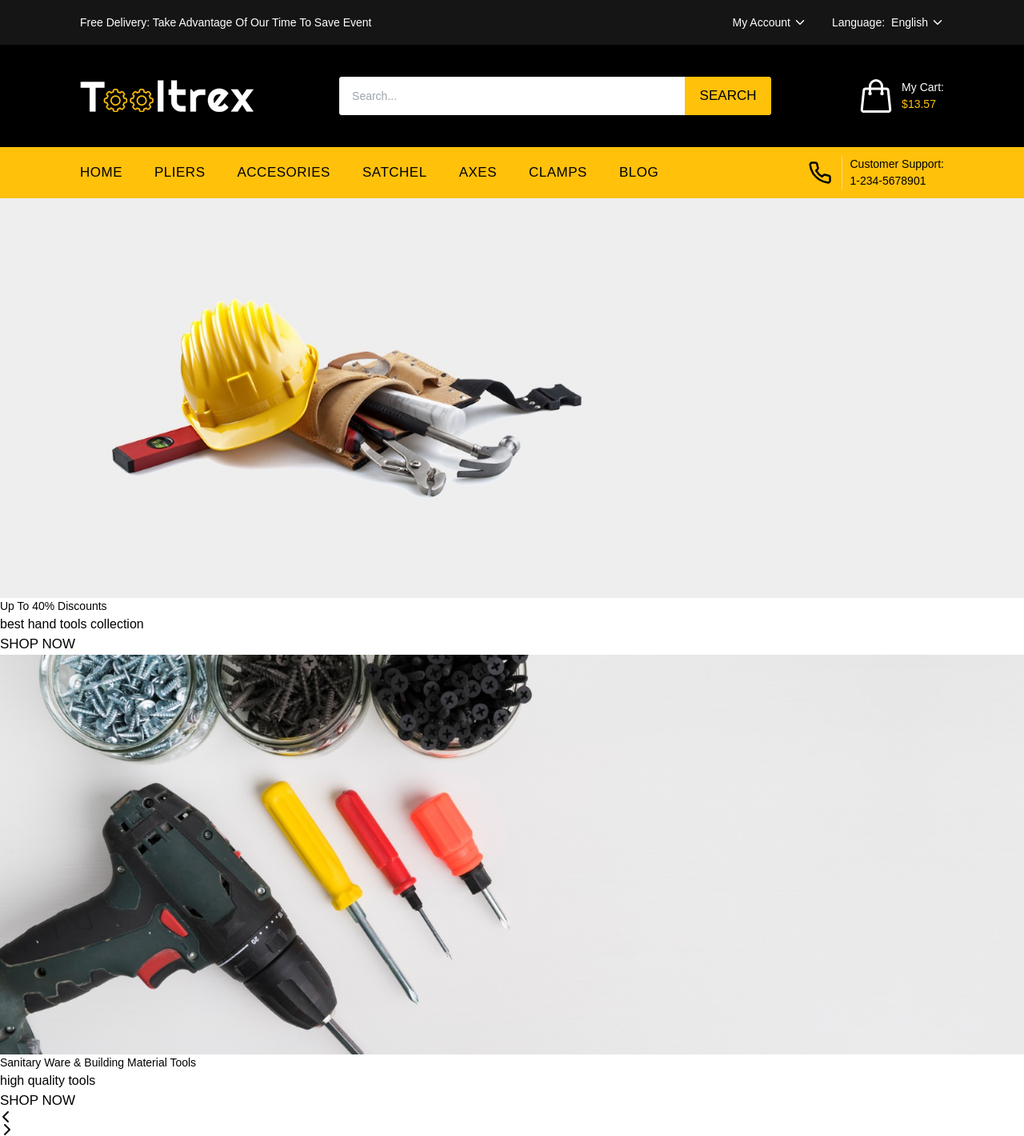
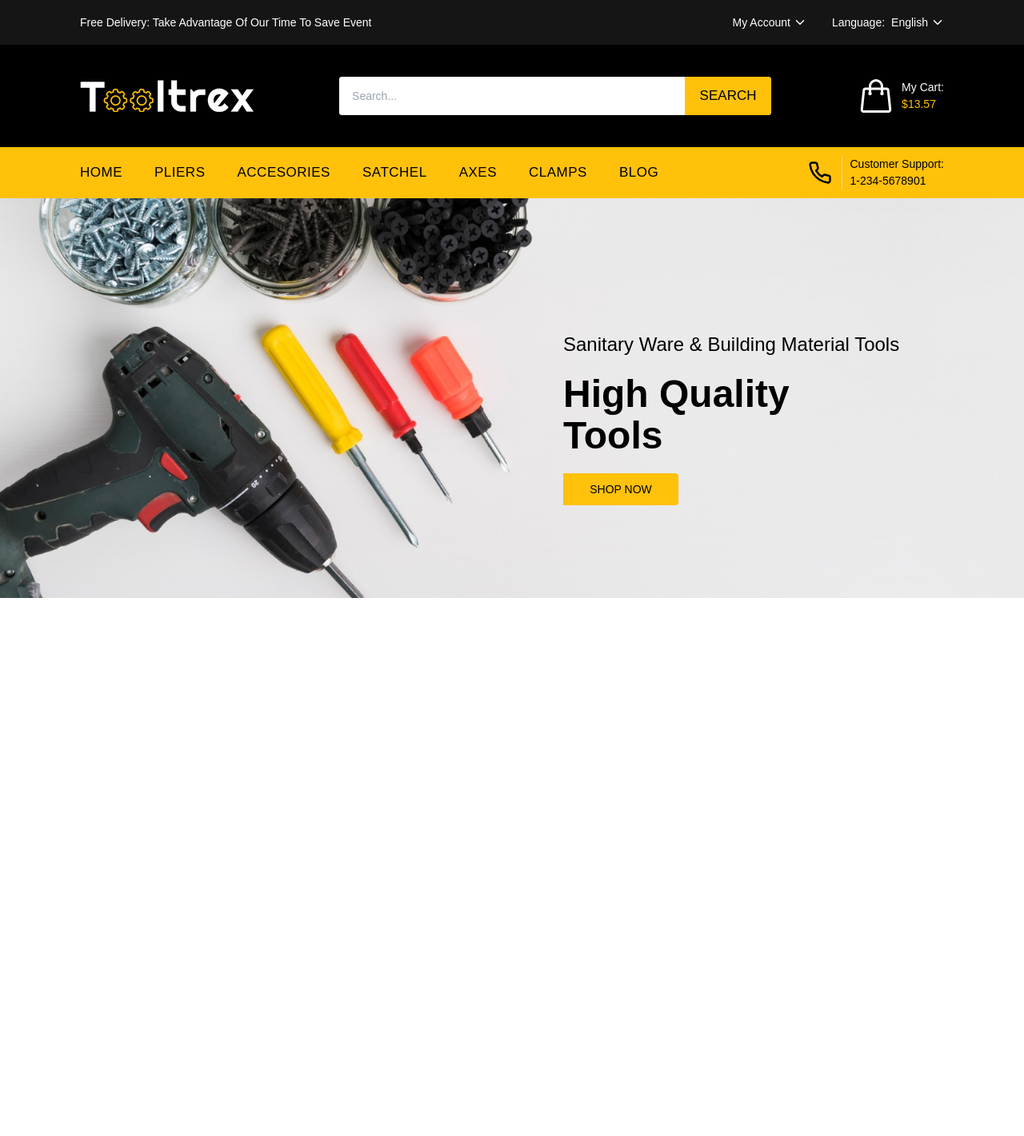
Before and after one commit to sydalshghty/ToolStore-Website, a React (Vite) app: page / in a window 1280 px wide. Shown: the whole page at 80% size. After the commit the page ends 800 px from the top, so only its background shows below. Built offline with nearby package versions, Linux system fonts and the light colour scheme.

Commit message:
upload-changes

```diff
--- a/package.json
+++ b/package.json
@@ -15,7 +15,8 @@
     "react": "^19.1.1",
     "react-dom": "^19.1.1",
     "react-icons": "^5.5.0",
-    "react-router-dom": "^7.9.3"
+    "react-router-dom": "^7.9.3",
+    "swiper": "^12.0.2"
   },
   "devDependencies": {
     "@eslint/js": "^9.36.0",
--- a/src/components/navbar-mobile.jsx
+++ b/src/components/navbar-mobile.jsx
@@ -16,7 +16,7 @@ function NavbarMobile({ onClose }) {
 
     return (
         <div
-            className="fixed top-0 left-0 w-full h-full bg-black bg-opacity-50 content-navbar"
+            className="fixed top-0 left-0 w-full h-full bg-black bg-opacity-50 content-navbar z-50"
             onClick={handleClose}
         >
             <div
--- a/src/components/slider-content.jsx
+++ b/src/components/slider-content.jsx
@@ -2,36 +2,53 @@ import { FaChevronLeft } from "react-icons/fa6";
 import { FaChevronRight } from "react-icons/fa6";
 import sliderbg1 from "../assets/slider1-bg.png";
 import sliderbg2 from "../assets/sliderbg-2.png";
+//import React from "react";
+import { Swiper, SwiperSlide } from "swiper/react";
+import { Navigation, EffectFade,Autoplay } from "swiper/modules";
+import "swiper/css";
+import "swiper/css/navigation";
+import "swiper/css/effect-fade";
+import "../css/slider-content.css";
 
 function SliderContent() {
+    const slides = [
+        {id: 1, img: sliderbg1, title: "up to 40% discounts", suptitle: "best hand tools collection"},
+        {id: 2, img: sliderbg2, title: "sanitary ware & building material tools", suptitle: "high quality tools"}
+    ]
+
     return (
         <div className="slidercontent-departament">
-            <div className="content-slider">
-                <div className="slider1">
-                    <img src={sliderbg1} alt="bg-slider1" className="bg-slider1" />
-                    <div className="content-information">
-                        <p>up to 40% discounts</p>
-                        <h1>best hand tools collection</h1>
-                        <button>shop now</button>
-                    </div>
+            <Swiper
+                modules={[Navigation, EffectFade,Autoplay]}
+                navigation={{
+                    nextEl: ".custom-next",
+                    prevEl: ".custom-prev",
+                }}
+                loop={true}
+                effect="fade"
+                speed={700}
+                slidesPerView={1}
+                autoplay={{
+                    delay: 3000
+                }}
+            >
+                <div className="content-slider relative w-full h-full">
+                        {slides.map((slide,index) => {
+                            return(
+                            <SwiperSlide key={slide.id}>
+                                <div className="slider-information relative w-full h-full" key={slide.id}>
+                                    <img src={slide.img} alt="bg-slider1" className="bg-slider1 w-full h-full" />
+                                    <div className="content-information absolute top-1/3 left-2/3 w-full h-full">
+                                        <p className="text-2xl mb-5 title">{slide.title}</p>
+                                        <h1 className="text-5xl font-bold capitalize mb-5 suptitle">{slide.suptitle}</h1>
+                                        <button className="w-36 h-10 bg-yellowColor text-sm cursor-pointer absolute z-50">shop now</button>
+                                    </div>
+                                </div>
+                            </SwiperSlide>
+                            )
+                        })}
                 </div>
-                <div className="slider2">
-                    <img src={sliderbg2} alt="bg-slider2" className="bg-slider2" />
-                    <div className="content-information">
-                        <p>sanitary ware & building material tools</p>
-                        <h1>high quality tools</h1>
-                        <button>shop now</button>
-                    </div>
-                </div>
-            </div>
-            <div className="btns-transfer">
-                <div className="col-icon">
-                    <FaChevronLeft />
-                </div>
-                <div className="col-icon">
-                    <FaChevronRight />
-                </div>
-            </div>
+            </Swiper>
         </div>
     )
 }
--- /dev/null
+++ b/src/css/slider-content.css
@@ -0,0 +1,47 @@
+.content-information{
+
+}
+.content-information .title{
+
+}
+.content-information .suptitle{
+    max-width: 380px;
+    line-height: 1.1;
+}
+@media (max-width: 1400px){
+    .content-information{
+        left: 55%;
+    }
+}
+@media (max-width: 1250px){
+    .content-information{
+        top: 20%;
+    }
+}
+@media (max-width: 1100px){
+    .btns-transfer{
+        display: none;
+    }
+}
+@media (max-width: 992px){
+    .content-information{
+        left: 50%;
+        top: 20%;
+    }
+    .content-information .title{
+        font-size: 20px;
+    }
+    .content-information .suptitle{
+        font-size: 28px;
+    }
+}
+@media (max-width: 768px){
+    .content-information{
+        top: 50%;
+        left: 60%;
+    }
+    .content-information .title,
+    .content-information .suptitle{
+        display: none;
+    }
+}
```
Also changed, not shown: 1 other file (tests, documents, lock files or other folders).
